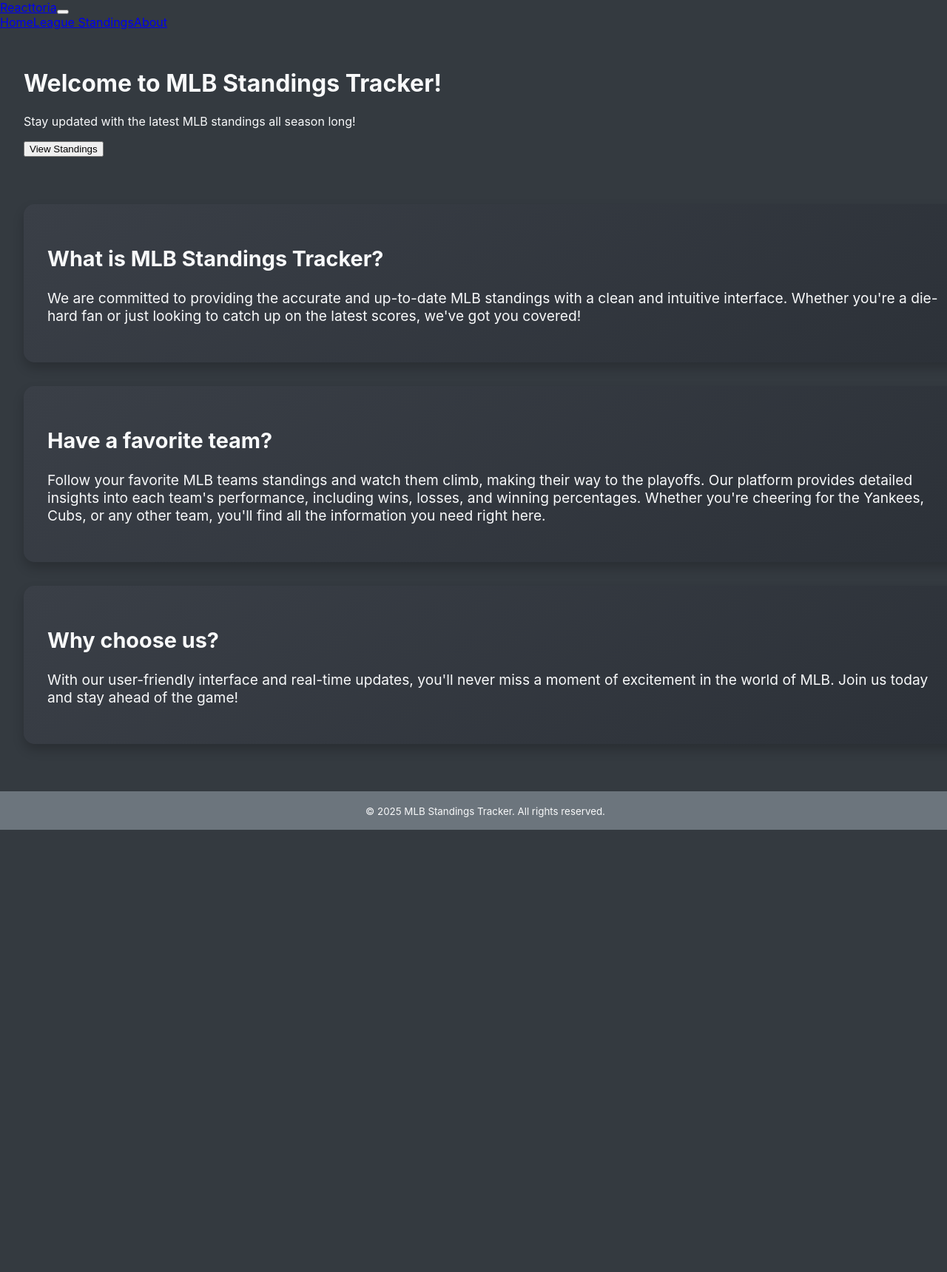
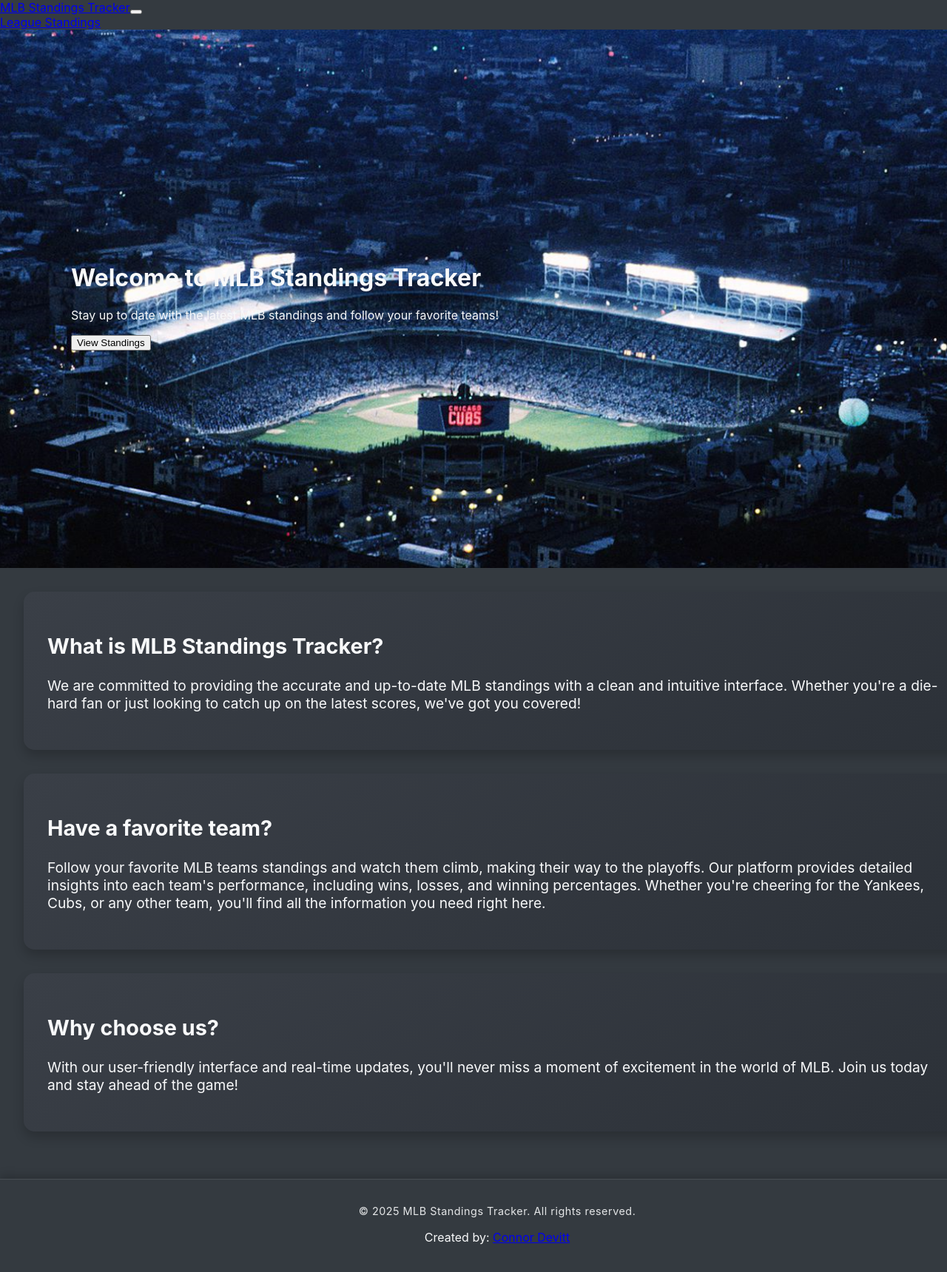
Before and after one commit to connordevitt/Reactoria, a React (Create React App) app in the folder reacttoria/: page / in a window 1280 px wide. Shown: the top 1720 px of the page at 74% size. Before the commit the page ends 1122 px from the top, so only its background shows below. Built offline with nearby package versions, Linux system fonts and the light colour scheme; the HTML template or start-up script is replaced by a standard one.

Commit message:
updates
updates

```diff
--- a/reacttoria/public/index.html
+++ b/reacttoria/public/index.html
@@ -14,6 +14,12 @@
       manifest.json provides metadata used when your web app is installed on a
       user's mobile device or desktop. See https://developers.google.com/web/fundamentals/web-app-manifest/
     -->
+    <link
+    href="https://cdn.jsdelivr.net/npm/bootstrap-icons/font/bootstrap-icons.css"
+    rel="stylesheet"
+  />
+
+
     <link rel="manifest" href="%PUBLIC_URL%/manifest.json" />
     <!--
       Notice the use of %PUBLIC_URL% in the tags above.
--- a/reacttoria/src/App.css
+++ b/reacttoria/src/App.css
@@ -2,7 +2,6 @@
   width: 100%;
 }
 
-/* Reset default margins and ensure full width */
 html, body {
   margin: 0 !important;
   padding: 0 !important;
@@ -16,15 +15,12 @@
   background-color: #343a40 !important;
 }
 
-/* Container styles */
 .container {
   padding: 2rem;
   width: 100%;
   background-color: transparent;
 }
 
-
-/* Card styles */
 .card {
   border-radius: 15px;
   background: linear-gradient(145deg, #3a3f47, #2c3138);
@@ -48,11 +44,38 @@
 }
 
 #footer-content {
-  background-color: #6c757d;
   color: #f8f9fa;
   text-align: center;
   padding: 1rem;
 }
+
+footer {
+  width: 100%;
+  margin: 0;
+  padding:1rem;
+  background: linear-gradient(145deg, #343a40);
+  box-shadow: 0 -4px 12px rgba(0, 0, 0, 0.2);
+  border-top: 1px solid rgba(255, 255, 255, 0.1);
+ }
+
+footer .container-fluid {
+  max-width: 100%;
+  padding: 0;
+}
+
+#footer-content small {
+  font-size: 0.9rem;
+  letter-spacing: 0.5px;
+  opacity: 0.9;
+}
+
+#footer-content small:hover {
+  opacity: 1;
+  transition: opacity 0.3s ease;
+}
+
+
+
 
 .App {
   margin: 0 !important;
@@ -128,6 +151,16 @@
   background-color: #343a40;
   color: #f8f9fa;
 }
+.hero-section {
+  background: url('../public/images/Wrigley2.jpg.png');
+  background-size: cover;
+  min-height: 75vh;
+  display: flex;
+  align-items: center;
+  justify-content: center;
+  padding: 4rem;
+
+}
 
 @media (max-width: 768px) {
   .standings-container {
@@ -150,4 +183,19 @@
   .table th, .table td {
     padding: 0.4rem;
   }
+  .hero-section {
+    min-height: 50vh;
+    background-attachment: scroll;
+    padding: 4rem 1rem;
+  }
+  .hero-section h1 {
+    font-size: 2.5rem;
+  }
+  .hero-section p {
+    font-size: 1.2rem;
+  }
+  .hero-section .btn {
+    margin-top: 1rem;
+    padding: 0.5rem 1.5rem;
+  }
 }
--- a/reacttoria/src/components/navbar.jsx
+++ b/reacttoria/src/components/navbar.jsx
@@ -5,13 +5,11 @@
 const NavBar = () => {
   return (
     <Navbar bg="dark" variant="dark" expand="lg" className="fixed-top w-100">
-      <Navbar.Brand as={Link} to="/">Reacttoria</Navbar.Brand>
+      <Navbar.Brand as={Link} to="/">MLB Standings Tracker</Navbar.Brand>
       <Navbar.Toggle aria-controls="basic-navbar-nav" />
       <Navbar.Collapse id="basic-navbar-nav">
-        <Nav className="ms-auto">
-          <Nav.Link as={Link} to="/">Home</Nav.Link>
+        <Nav className="ml-auto">
           <Nav.Link as={Link} to="/leaguestandings">League Standings</Nav.Link>
-          <Nav.Link as={Link} to="/about">About</Nav.Link>
         </Nav>
       </Navbar.Collapse>
     </Navbar>
--- a/reacttoria/src/pages/landing.jsx
+++ b/reacttoria/src/pages/landing.jsx
@@ -16,13 +16,11 @@
   return (
 
     <div className="bg-dark text-white min-vh-100 d-flex flex-column justify-content-between">
-      <header className="text-center py-5" data-aos="fade-down">
+      <header className="hero-section text-center py-5" data-aos="fade-down">
         <div className="container">
-          <h1 className="display-4 fw-bold">
-            Welcome to MLB Standings Tracker!
-          </h1>
-          <p className="lead text-muted">
-            Stay updated with the latest MLB standings all season long!
+          <h1 className="display-4 fw-bold">Welcome to MLB Standings Tracker</h1>
+          <p className="lead fw-bold w-100 mx-auto">
+            Stay up to date with the latest MLB standings and follow your favorite teams!
           </p>
           <Button
             variant="primary"
@@ -80,13 +78,22 @@
       </main>
 
       <footer
-        className="bg-secondary py-3 mt-auto"
+        className="bg-dark py-3 mx-auto w-100"
       >
-        <div id="footer-content" className="container text-center">
+        <div id="footer-content" className="container text-center sticky-footer">
           <small className="text-white">
             &copy; {new Date().getFullYear()} MLB Standings Tracker. All rights
             reserved.
           </small>
+          <p className="text-white mt-2 text-center">
+            Created by: {" "}
+            <a
+              href="https://github.com/connordevitt"
+              target="_blank"
+              rel="noopener noreferrer"
+              className="text-white"
+            >Connor Devitt</a>
+          </p>
         </div>
       </footer>
     </div>
```
Also changed, not shown: reacttoria/public/images/Wrigley.jpg (added), reacttoria/public/images/Wrigley2.jpg.png (added).
